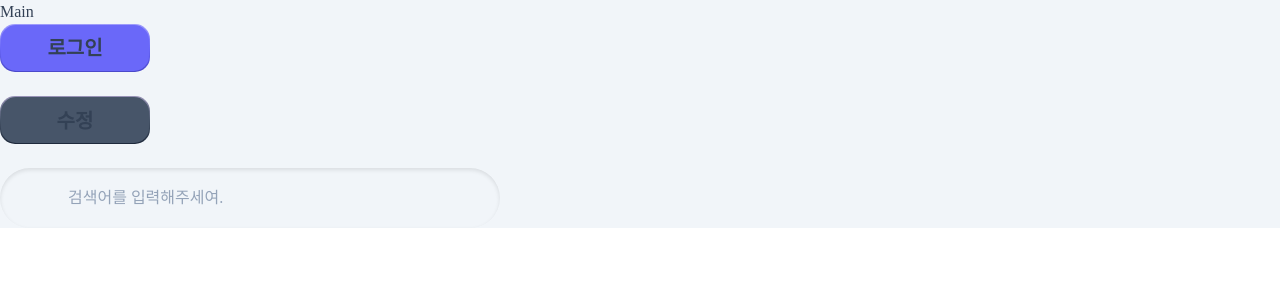
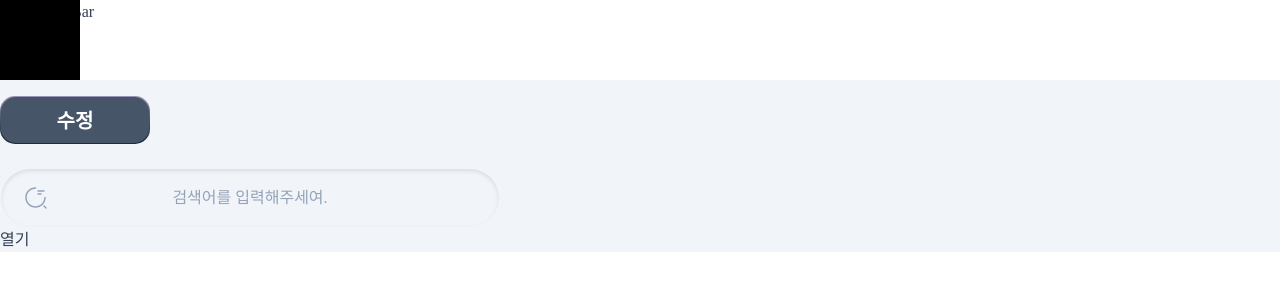
Before and after one commit to OhJeongHwan1/Front-CICD, a React (Vite) app: page / in a window 1280 px wide. Shown: the top 300 px of the page. Built offline with nearby package versions, Linux system fonts and the light colour scheme.

Commit message:
feat: button, input, CustomModal

```diff
--- a/package.json
+++ b/package.json
@@ -10,6 +10,10 @@
     "preview": "vite preview"
   },
   "dependencies": {
+    "@emotion/react": "^11.13.3",
+    "@emotion/styled": "^11.13.0",
+    "@mui/material": "^6.1.4",
+    "@mui/styled-engine-sc": "^6.1.4",
     "@reduxjs/toolkit": "^2.3.0",
     "axios": "^1.7.7",
     "react": "^18.3.1",
--- a/src/components/Button.jsx
+++ b/src/components/Button.jsx
@@ -58,25 +58,27 @@ function Button({ text, type, width, btnClick, disabled }) {
         return (
           <>
             <img src="/folder-add.svg" />
-            <p>스페이스 생성</p>
+            <p style={{ color: disabled ? `#94A3B8` : "white" }}>
+              스페이스 생성
+            </p>
           </>
         );
       if (type === "posting")
         return (
           <>
             <img src="/edit.svg" />
-            <p>게시글 쓰기</p>
+            <p style={{ color: disabled ? `#94A3B8` : "white" }}>게시글 쓰기</p>
           </>
         );
       if (type === "follow")
         return (
           <>
             <img src="/heart.svg" />
-            <p>이웃 추가</p>
+            <p style={{ color: disabled ? `#94A3B8` : "white" }}>이웃 추가</p>
           </>
         );
     } else {
-      return text;
+      return <p style={{ color: disabled ? `#94A3B8` : "white" }}>{text}</p>;
     }
   };
 
--- a/src/components/EditButton.jsx
+++ b/src/components/EditButton.jsx
@@ -1,5 +1,6 @@
 import React from "react";
 import styled from "styled-components";
+import theme from "../theme";
 
 const StyledButton = styled.div`
   width: ${({ width }) => (width ? `${width}px` : "270px")};
@@ -9,7 +10,7 @@ const StyledButton = styled.div`
   background: linear-gradient(0deg, #1e293b 0%, #475569 50%, #9994b8 100%);
 
   > div {
-    background-color: #475569;
+    background-color: ${theme.colors.neutral600};
     border-radius: 15px;
     height: 46px;
     display: flex;
@@ -17,7 +18,9 @@ const StyledButton = styled.div`
   }
 
   &:hover {
-    opacity: 0.9;
+    > div {
+      background-color: ${theme.colors.neutral700};
+    }
   }
 
   ${({ disabled }) =>
@@ -50,7 +53,7 @@ function EditButton({ text, width, btnClick, disabled }) {
       width={width}
       disabled={disabled}
     >
-      <div>{text}</div>
+      <div style={{ color: disabled ? `#94A3B8` : "white" }}>{text}</div>
     </StyledButton>
   );
 }
--- a/src/components/Input.jsx
+++ b/src/components/Input.jsx
@@ -7,19 +7,34 @@ const StyledInput = styled.input`
   width: ${({ width }) => (width ? `${width}px` : `500px`)};
   height: 60px;
   flex-shrink: 0;
-  padding-left: 68px;
+  padding-left: ${({ the_type }) =>
+    TYPES.some((t) => t === the_type) ? "68px" : "34px"};
   border-radius: 100px;
   font-size: 16px;
   font-style: normal;
   font-weight: 200;
   line-height: 24px;
   outline: none;
-  border-width: 0;
+  border: 1px solid transparent;
   background: #f1f5f9;
   box-shadow: 0px 2px 4px 0px rgba(0, 0, 0, 0.1) inset;
+  transition: 0.3s;
+
+  ${({ center }) => center && `text-align: center; padding-left: 0px;`}
+
+  ${({ error }) => {
+    error &&
+      `border: 1px solid var(--error, #EF4444);  &:focus {
+    border: 1px solid var(--primary,  #EF4444);
+  }`;
+  }}
 
   &::placeholder {
     color: #94a3b8;
+  }
+
+  &:focus {
+    border: 1px solid var(--primary, #6a68f9);
   }
 `;
 
@@ -29,7 +44,7 @@ const Icon = styled.img`
   left: 24px;
 `;
 
-function Input({ width, type, placeholder }) {
+function Input({ width, type, placeholder, center, error }) {
   const renderIcon = (type) => {
     if (type) {
       let path = "";
@@ -44,7 +59,13 @@ function Input({ width, type, placeholder }) {
 
   return (
     <div style={{ position: "relative" }}>
-      <StyledInput width={width} placeholder={placeholder}></StyledInput>
+      <StyledInput
+        the_type={type}
+        width={width}
+        placeholder={placeholder}
+        center={center}
+        error={true}
+      ></StyledInput>
       {renderIcon(type)}
     </div>
   );
--- a/src/components/NavBar.jsx
+++ b/src/components/NavBar.jsx
@@ -1,7 +1,28 @@
 import React from "react";
+import styled from "styled-components";
+
+const NavContainer = styled.div`
+  position: fixed;
+  top: 0;
+  left: 0;
+  height: 80px;
+  width: 100%;
+  background-color: #fff;
+
+  &::after {
+    content: ""; // 가상 요소에는 content 속성이 필수
+    display: block;
+    position: absolute;
+    left: 0;
+    bottom: 0px; // 네비게이션 바 바로 아래에 위치
+    width: 80px;
+    height: 100%;
+    background: rgba(0, 0, 0, 1); // 가벼운 그림자 효과
+  }
+`;
 
 function NavigationBar() {
-  return <div>NavigationBar</div>;
+  return <NavContainer>NavigationBar</NavContainer>;
 }
 
 export default NavigationBar;
--- a/src/pages/Main/index.jsx
+++ b/src/pages/Main/index.jsx
@@ -1,9 +1,16 @@
-import React from "react";
+import React, { useState } from "react";
 import Button from "../../components/Button";
 import EditButton from "../../components/EditButton";
 import Input from "../../components/Input";
+import CustomModal from "../../components/CustomModal";
+import NavigationBar from "../../components/NavBar";
 
 function Main() {
+  const [modal, setModal] = useState(false);
+
+  const modalClose = () => {
+    setModal(false);
+  };
   const handleClick = () => {
     alert("dsadadsad");
   };
@@ -21,7 +28,36 @@ function Main() {
       <br></br>
       <EditButton btnClick={handleClick} width={150} text="수정" />
       <br></br>
-      <Input type="searc" placeholder="검색어를 입력해주세여." />
+      <Input
+        type="search"
+        placeholder="검색어를 입력해주세여."
+        center={true}
+        error={true}
+      />
+      <button onClick={() => setModal(true)}>열기</button>
+      {modal && (
+        <CustomModal
+          modal={modal}
+          modalClose={modalClose}
+          titleIcon="./folder-add2.svg"
+          title="새로운 스페이스 만들기"
+          large={false}
+          btnText="수정"
+          btnClick={() => alert("버튼 눌렸어!")}
+          btnDisable={false}
+          statusText={<p>asdasdasdadsasdadsadsdsdsd</p>}
+          noBottom={false}
+        >
+          <div
+            style={{ height: "200px", backgroundColor: "skyblue" }}
+            onClick={() => alert("이렇게 내부 함수도 잘 동작해")}
+          >
+            asdhjadjsdhadjsahdjk
+          </div>
+        </CustomModal>
+      )}
+      <br></br>
+      <NavigationBar />
     </div>
   );
 }
--- a/tailwind.config.js
+++ b/tailwind.config.js
@@ -1,8 +1,8 @@
 /** @type {import('tailwindcss').Config} */
 export default {
-  content: [],
+  content: ["./index.html", "./src/**/*.{js,ts,jsx,tsx}"],
   theme: {
     extend: {},
   },
   plugins: [],
-}
+};
```
Also changed, not shown: src/components/Modal.jsx (deleted, +0 -7 lines), 1 other file (tests, documents, lock files or other folders).
